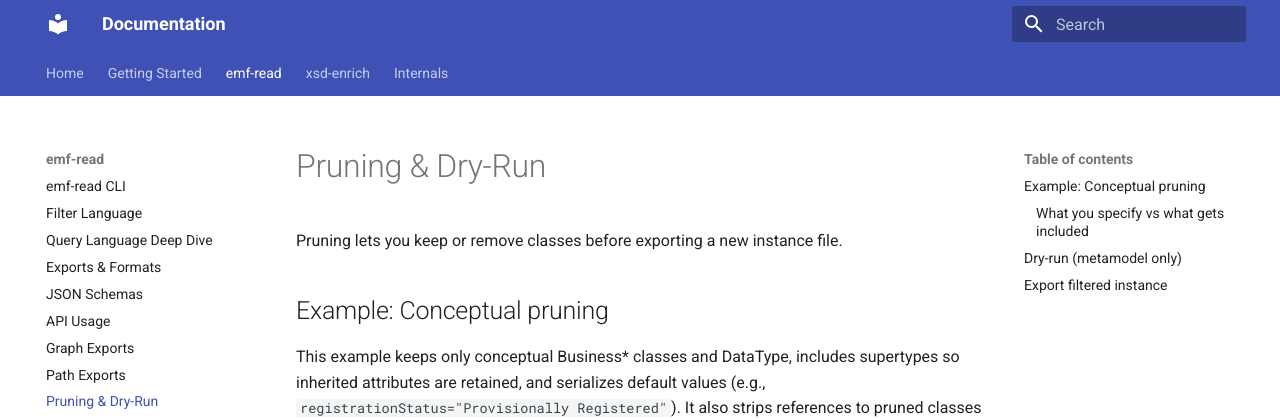
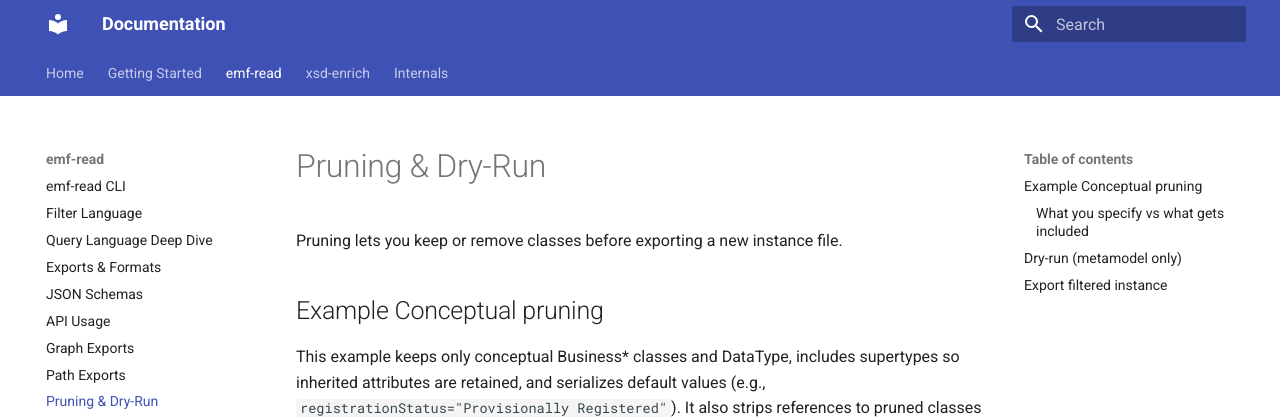
Before and after one commit to chris-day/iso20022-ecore, an MkDocs documentation site: the page built from docs/Pruning-and-Dry-Run.md, in a window 1280 px wide and 900 px high. Shown: the top 419 px of the window. Built offline with MkDocs 1.6.1 and Material for MkDocs 9.7.7, drawn with Linux system fonts in a browser that asks for light colours.

```diff
--- a/docs/Pruning-and-Dry-Run.md
+++ b/docs/Pruning-and-Dry-Run.md
@@ -2,7 +2,7 @@
 
 Pruning lets you keep or remove classes before exporting a new instance file.
 
-## Example: Conceptual pruning
+## Example Conceptual pruning
 
 This example keeps only conceptual Business* classes and DataType, includes supertypes
 so inherited attributes are retained, and serializes default values (e.g.,
```
